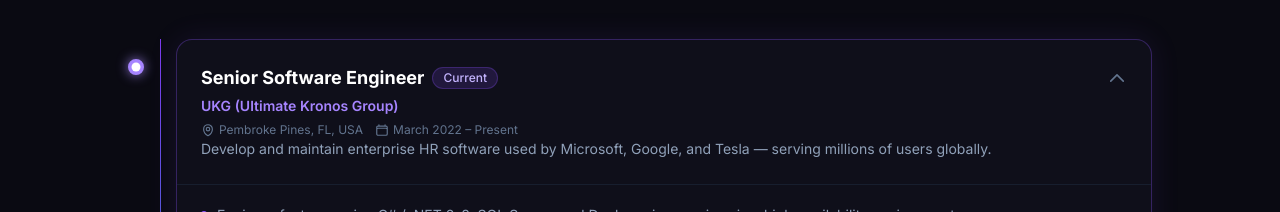
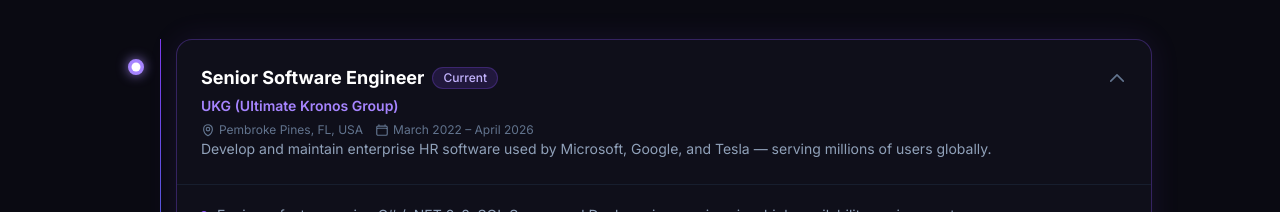
Before and after one commit to celsoleao/celsoleao, a React (Vite) app: page / in a window 1280 px wide. Shown: the part 2680-2892 px from the top of the page. Built offline with nearby package versions, Linux system fonts and the light colour scheme.

Commit message:
Update data.ts

```diff
--- a/src/data.ts
+++ b/src/data.ts
@@ -64,7 +64,7 @@
     company: 'UKG (Ultimate Kronos Group)',
     role: 'Senior Software Engineer',
     location: 'Pembroke Pines, FL, USA',
-    period: 'March 2022 – Present',
+    period: 'March 2022 – April 2026',
     current: true,
     description:
       'Develop and maintain enterprise HR software used by Microsoft, Google, and Tesla — serving millions of users globally.',
```
